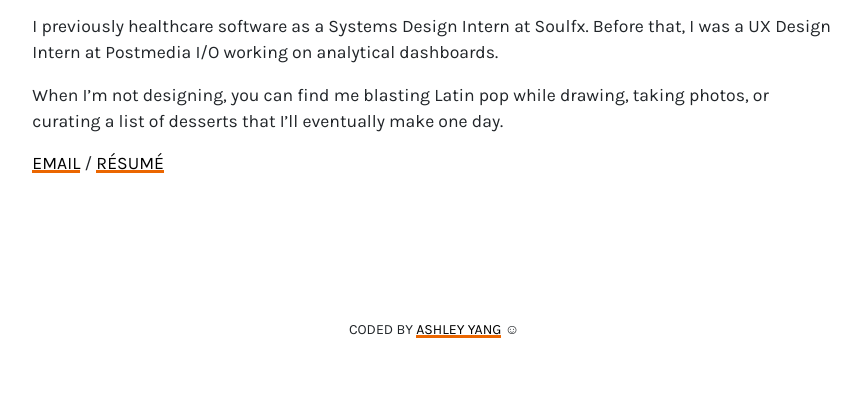
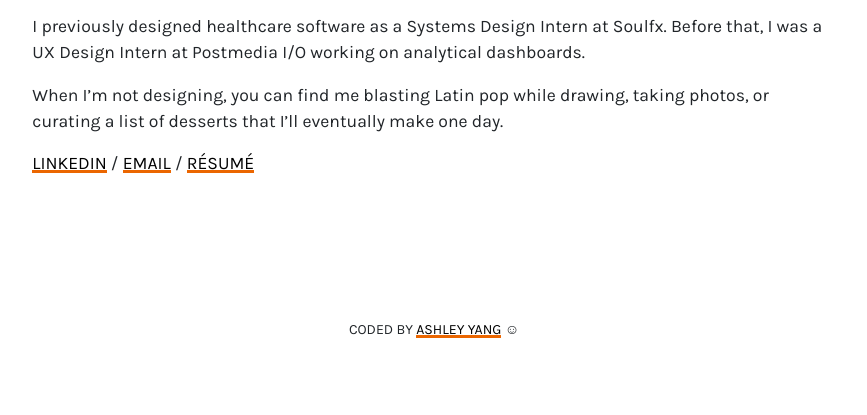
Before and after one commit to ashleyyyang/ashleyyang, a plain HTML site: page about.html in a window 1280 px wide. Shown: the part 1027-1442 px from the top of the page, without its empty margins (206-1073 px from the left). Drawn offline with nearby package versions, Linux system fonts and the light colour scheme.

Commit message:
Add files via upload

```diff
--- a/about.html
+++ b/about.html
@@ -111,7 +111,7 @@
                                     with <a href="https://www.uwmidsun.com/" target="_blank">Midnight Sun</a>.
                                 </p>
 
-                                <p>I previously healthcare software as a Systems Design Intern at Soulfx.
+                                <p>I previously designed healthcare software as a Systems Design Intern at Soulfx.
                                     Before that, I was a UX Design Intern at Postmedia I/O working on analytical dashboards.
                                 </p>
 
@@ -120,7 +120,7 @@
                                 taking photos, or curating a list of desserts that I’ll eventually make one day.</p>
 
 
-                                <p><a href="mailto:ashley.yang@uwaterloo.ca">EMAIL</a> <!--/ <a href="https://www.instagram.com/vinaigrettes/" target="_blank">INSTAGRAM</a>--> / <a href="Ashley_Yang_Resume.pdf" target="_blank">RÉSUMÉ</a></p>
+                                <p><a href="https://www.linkedin.com/in/ashleyyyang/" target="_blank">LINKEDIN</a> / <a href="mailto:ashley.yang@uwaterloo.ca">EMAIL</a> <!--/ <a href="https://www.instagram.com/vinaigrettes/" target="_blank">INSTAGRAM</a>--> / <a href="Ashley_Yang_Resume.pdf" target="_blank">RÉSUMÉ</a></p>
 
 
 
```
